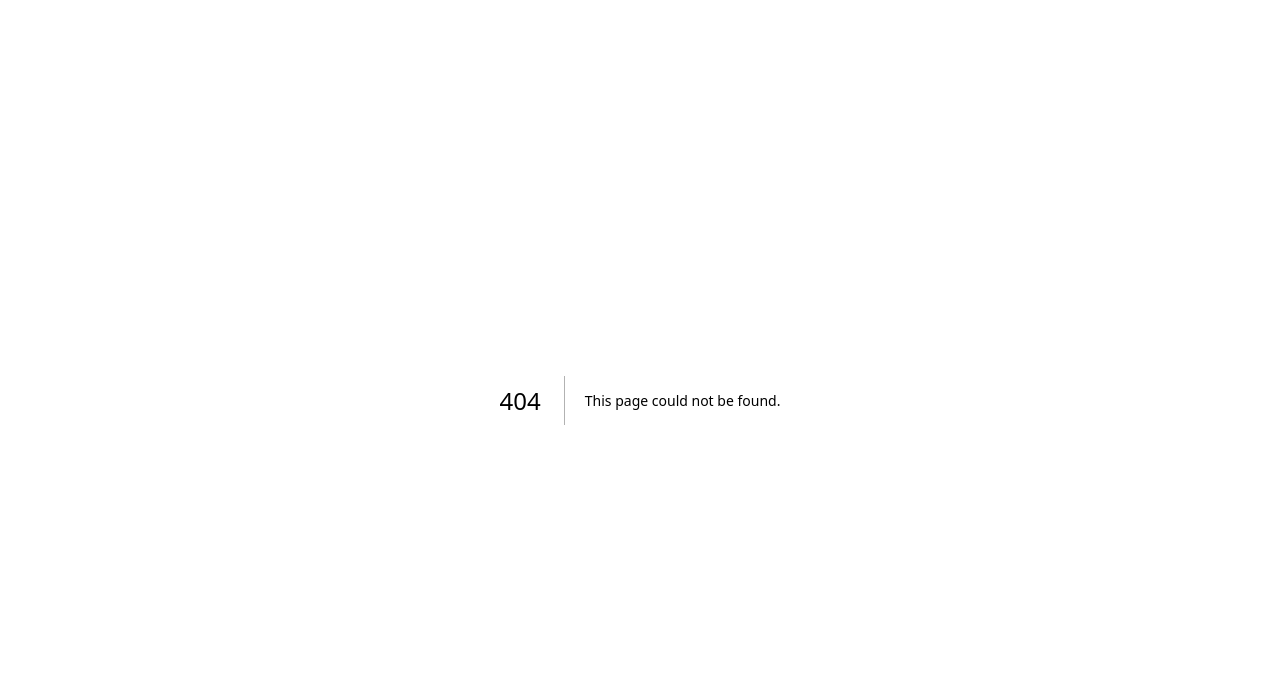
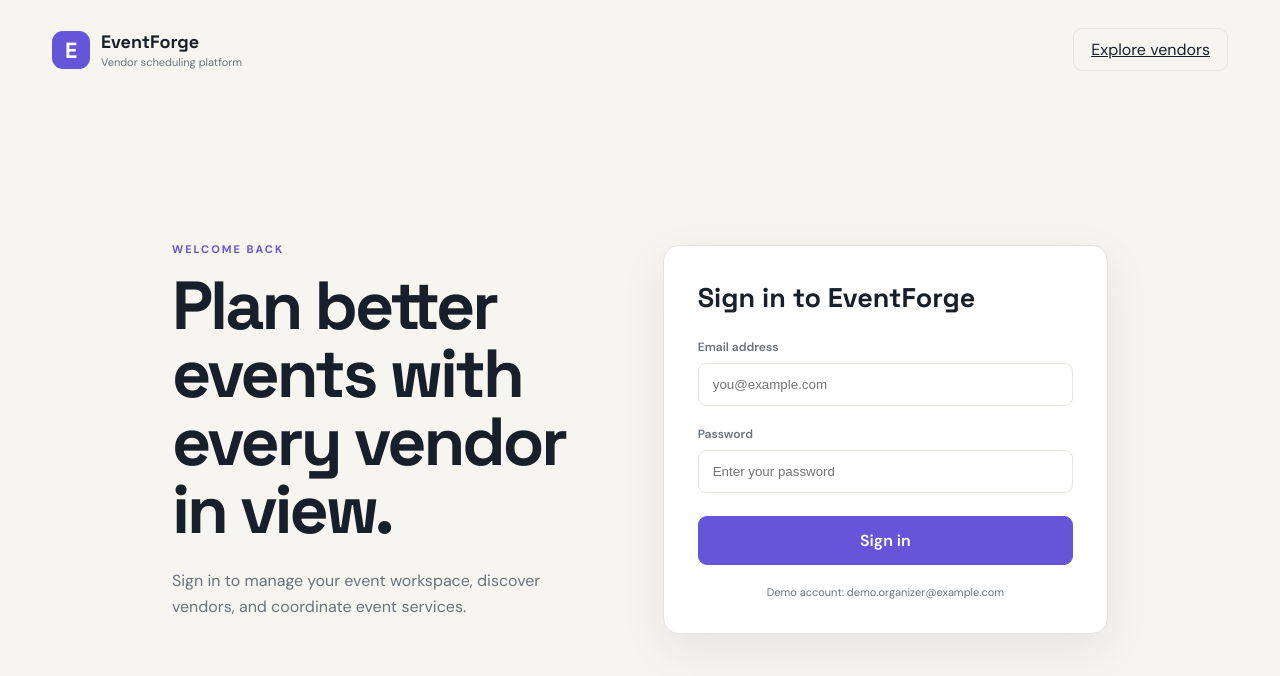
Before and after one commit to saikarthiktech/eventforge, a Next.js app in the folder web/: page /login in a window 1280 px wide. Before the commit this address had no page. Shown: the top 676 px of the page. Built offline with nearby package versions, Linux system fonts and the light colour scheme.

Commit message:
Add EventForge login page

```diff
--- a/web/app/globals.css
+++ b/web/app/globals.css
@@ -1126,3 +1126,108 @@ button {
     margin-top: 10px;
   }
 }
+.auth-page {
+  min-height: 100vh;
+  background: var(--cream);
+}
+
+.auth-page .brand {
+  color: var(--ink);
+  text-decoration: none;
+}
+
+.auth-layout {
+  display: grid;
+  grid-template-columns: 0.9fr 1fr;
+  align-items: center;
+  gap: 90px;
+  max-width: 1000px;
+  min-height: 680px;
+  margin: 0 auto;
+  padding: 70px 32px;
+}
+
+.auth-intro h1 {
+  max-width: 520px;
+  margin: 0;
+  font-family: "Space Grotesk", sans-serif;
+  font-size: clamp(42px, 6vw, 68px);
+  line-height: 1;
+  letter-spacing: -3px;
+}
+
+.auth-intro > p:last-child {
+  max-width: 430px;
+  margin-top: 24px;
+  color: var(--muted);
+  line-height: 1.65;
+}
+
+.auth-card {
+  display: grid;
+  gap: 20px;
+  max-width: 460px;
+  padding: 34px;
+  background: white;
+  border: 1px solid var(--line);
+  border-radius: 16px;
+  box-shadow: 0 15px 45px rgba(23, 32, 42, 0.08);
+}
+
+.auth-card h2 {
+  margin: 0 0 4px;
+  font-family: "Space Grotesk", sans-serif;
+  font-size: 27px;
+}
+
+.auth-card label {
+  display: grid;
+  gap: 8px;
+  color: var(--muted);
+  font-size: 12px;
+  font-weight: 600;
+}
+
+.auth-card input {
+  width: 100%;
+  padding: 13px 14px;
+  color: var(--ink);
+  background: white;
+  border: 1px solid var(--line);
+  border-radius: 8px;
+  outline: none;
+}
+
+.auth-card input:focus {
+  border-color: var(--purple);
+}
+
+.auth-submit {
+  width: 100%;
+  margin-top: 3px;
+}
+
+.auth-submit:disabled {
+  cursor: wait;
+  opacity: 0.65;
+}
+
+.auth-helper {
+  margin: 0;
+  color: var(--muted);
+  font-size: 11px;
+  text-align: center;
+}
+
+@media (max-width: 760px) {
+  .auth-layout {
+    grid-template-columns: 1fr;
+    gap: 38px;
+    min-height: auto;
+    padding: 55px 20px;
+  }
+
+  .auth-card {
+    max-width: none;
+  }
+}
--- /dev/null
+++ b/web/app/login/page.tsx
@@ -0,0 +1,120 @@
+"use client";
+
+import { FormEvent, useState } from "react";
+
+export default function LoginPage() {
+  const [email, setEmail] = useState("");
+  const [password, setPassword] = useState("");
+  const [error, setError] = useState("");
+  const [message, setMessage] = useState("");
+  const [loading, setLoading] = useState(false);
+
+  async function handleSubmit(event: FormEvent<HTMLFormElement>) {
+    event.preventDefault();
+
+    setError("");
+    setMessage("");
+    setLoading(true);
+
+    try {
+      const response = await fetch("/api/auth/login", {
+        method: "POST",
+        headers: {
+          "Content-Type": "application/json",
+        },
+        body: JSON.stringify({
+          email,
+          password,
+        }),
+      });
+
+      const data = await response.json();
+
+      if (!response.ok || !data.success) {
+        throw new Error(data.error || "Unable to log in");
+      }
+
+      setMessage(`Welcome back, ${data.user.fullName}.`);
+
+      setTimeout(() => {
+        window.location.href = "/";
+      }, 800);
+    } catch (loginError) {
+      setError(
+        loginError instanceof Error
+          ? loginError.message
+          : "Unable to log in"
+      );
+    } finally {
+      setLoading(false);
+    }
+  }
+
+  return (
+    <main className="auth-page">
+      <nav className="topbar">
+        <a className="brand" href="/">
+          <div className="brand-mark">E</div>
+
+          <div>
+            <strong>EventForge</strong>
+            <span>Vendor scheduling platform</span>
+          </div>
+        </a>
+
+        <a className="outline-button" href="/vendors">
+          Explore vendors
+        </a>
+      </nav>
+
+      <section className="auth-layout">
+        <div className="auth-intro">
+          <p className="eyebrow">WELCOME BACK</p>
+          <h1>Plan better events with every vendor in view.</h1>
+          <p>
+            Sign in to manage your event workspace, discover vendors, and
+            coordinate event services.
+          </p>
+        </div>
+
+        <form className="auth-card" onSubmit={handleSubmit}>
+          <h2>Sign in to EventForge</h2>
+
+          <label>
+            Email address
+            <input
+              required
+              type="email"
+              value={email}
+              onChange={(event) => setEmail(event.target.value)}
+              placeholder="you@example.com"
+            />
+          </label>
+
+          <label>
+            Password
+            <input
+              required
+              type="password"
+              value={password}
+              onChange={(event) => setPassword(event.target.value)}
+              placeholder="Enter your password"
+            />
+          </label>
+
+          {message && <p className="form-success">{message}</p>}
+
+          {error && <p className="form-error">{error}</p>}
+
+          <button className="primary-button auth-submit" disabled={loading}>
+            {loading ? "Signing in..." : "Sign in"}
+          </button>
+
+          <p className="auth-helper">
+            Demo account: demo.organizer@example.com
+          </p>
+        </form>
+      </section>
+    </main>
+  );
+}
```
